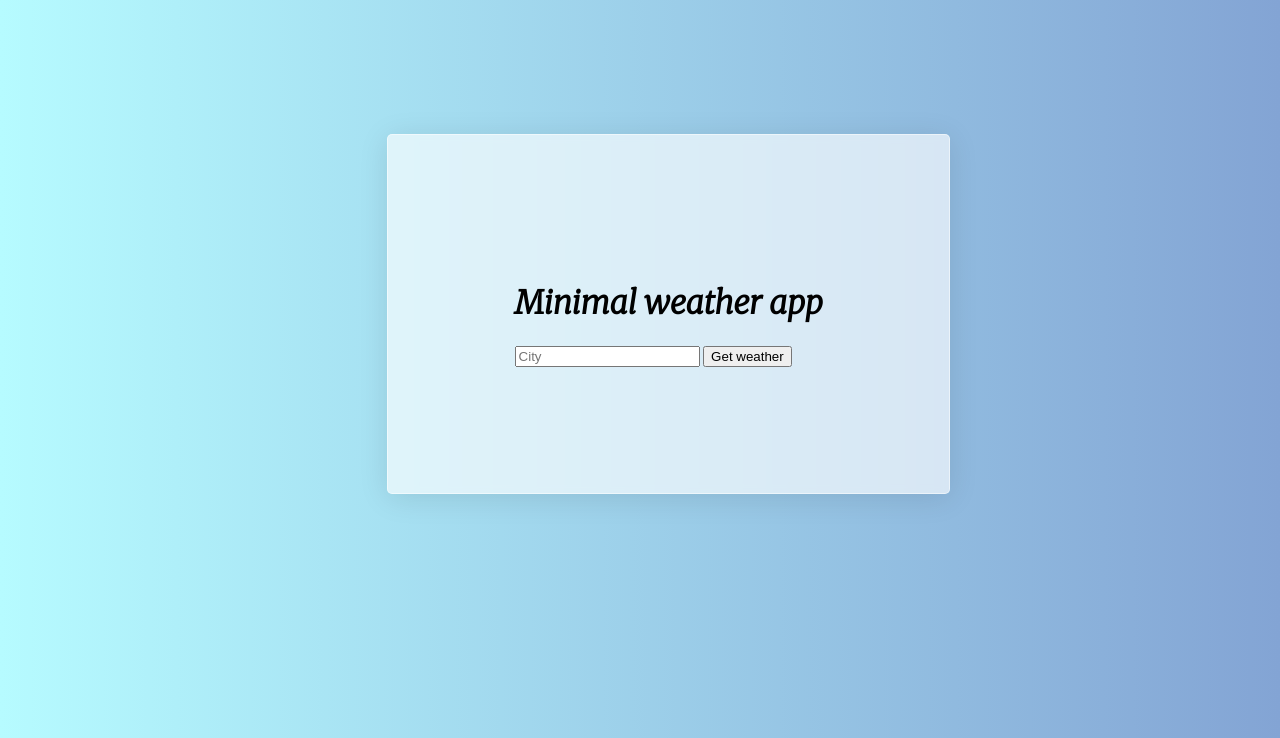
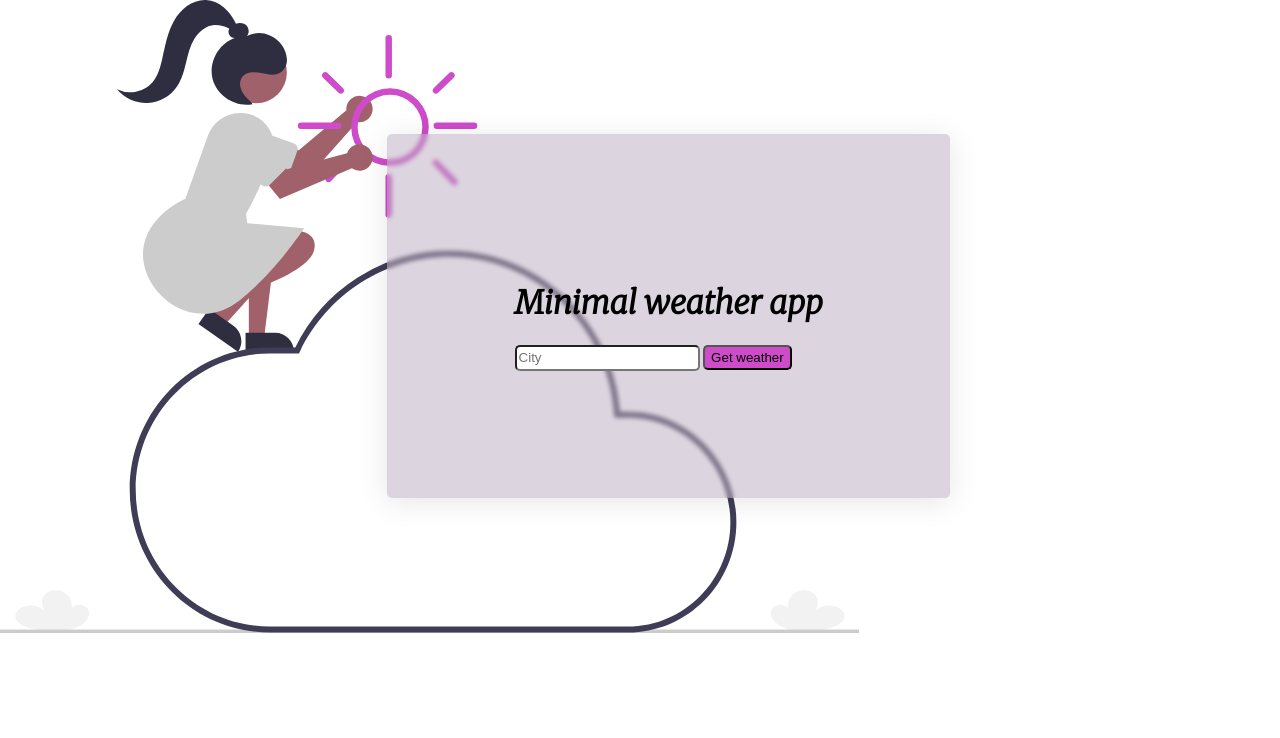
Before and after one commit to ZeusPod/weather_app, a Flask app: page / in a window 1280 px wide. Shown: the top 738 px of the page. Run offline with Flask 2, Linux system fonts and the light colour scheme; parts of the project's set-up code (start-up, migrations or seed data) failed here and were passed over.

Commit message:
css style change

```diff
--- a/static/css/main.css
+++ b/static/css/main.css
@@ -1,47 +1,47 @@
-@import url('https://fonts.googleapis.com/css2?family=Merriweather:ital,wght@1,300&display=swap');
+@import url("https://fonts.googleapis.com/css2?family=Merriweather:ital,wght@1,300&display=swap");
 
 body {
-  background: #83a4d4; /* fallback for old browsers */
-  background: -webkit-linear-gradient(
-    to right,
-    #b6fbff,
-    #83a4d4
-  ); /* Chrome 10-25, Safari 5.1-6 */
-  background: linear-gradient(
-    to right,
-    #b6fbff,
-    #83a4d4
-  ); /* W3C, IE 10+/ Edge, Firefox 16+, Chrome 26+, Opera 12+, Safari 7+ */
+  background-image: url(/static/css/img/undraw_weather_app_re_kcb1.svg);
+  background-repeat: no-repeat;
 }
 
-
-.card-container{
-
+.card-container {
   display: inline-block;
   margin-left: 30%;
   margin-top: 10%;
   padding: 10%;
   border-radius: 5px;
-font-family: 'Merriweather', serif;
-background: rgba(255, 255, 255, 0.64);
+  font-family: "Merriweather", serif;
+  background: rgba(186, 170, 189, 0.5);
   box-shadow: 0 4px 30px rgba(0, 0, 0, 0.1);
-backdrop-filter: blur(5px);
--webkit-backdrop-filter: blur(5px);
-border: 1px solid rgba(255, 255, 255, 0.5);
-
+  backdrop-filter: blur(1.9px);
+  -webkit-backdrop-filter: blur(1.9px);
+  border: 1px solid rgba(186, 170, 189, 0.05);
 }
 
-.info-container{
+.info-container {
   display: inline-block;
   margin-left: 30%;
   margin-top: 10%;
   padding: 5%;
   border-radius: 5px;
-  font-family: 'Merriweather', serif;
-  background: rgba(255, 255, 255, 0.64);
+  font-family: "Merriweather", serif;
+  background: rgba(186, 170, 189, 0.5);
   box-shadow: 0 4px 30px rgba(0, 0, 0, 0.1);
-  backdrop-filter: blur(5px);
-  -webkit-backdrop-filter: blur(5px);
-  border: 1px solid rgba(255, 255, 255, 0.5);
+  backdrop-filter: blur(1.9px);
+  -webkit-backdrop-filter: blur(1.9px);
+  border: 1px solid rgba(186, 170, 189, 0.05);
+}
 
+.text-area {
+  border-radius: 5px;
+  outline: none;
+  height: 20px;
 }
+
+.btn {
+  border-radius: 5px;
+  background: #ce4bca;
+  outline: none;
+  height: 25px;
+}
--- a/templates/index.html
+++ b/templates/index.html
@@ -13,8 +13,8 @@
 
             <h1>Minimal weather app</h1>
             <form action="{{url_for('weather')}}" method="POST">
-                <input type="text" name="city" placeholder="City">
-                <input type="submit" value="Get weather">
+                <input class="text-area" type="text" name="city" placeholder="City" required>
+                <input class="btn" type="submit" value="Get weather">
 
         </div>
 
--- a/templates/weather.html
+++ b/templates/weather.html
@@ -25,7 +25,10 @@
             <li>Weather : {{ data[3] }} <img src="{{ data[4] }}" alt="" /></li>
           </h2>
           <h2>
-            <li>date & hour : {{ data[5] }}</li>
+            <li>Date & hour : {{ data[5] }}</li>
+          </h2>
+          <h2>
+            <li>Humidity : {{ data[6] }}</li>
           </h2>
         </ul>
 
--- a/weather.json
+++ b/weather.json
@@ -1 +1 @@
-{"location": {"name": "Buenos Aires", "region": "Distrito Federal", "country": "Argentina", "lat": -34.59, "lon": -58.67, "tz_id": "America/Argentina/Buenos_Aires", "localtime_epoch": 1643072275, "localtime": "2022-01-24 21:57"}, "current": {"last_updated_epoch": 1643071500, "last_updated": "2022-01-24 21:45", "temp_c": 28.0, "temp_f": 82.4, "is_day": 0, "condition": {"text": "Sunny", "icon": "//cdn.weatherapi.com/weather/64x64/night/113.png", "code": 1000}, "wind_mph": 4.9, "wind_kph": 7.9, "wind_degree": 114, "wind_dir": "ESE", "pressure_mb": 1008.0, "pressure_in": 29.75, "precip_mm": 0.0, "precip_in": 0.0, "humidity": 63, "cloud": 12, "feelslike_c": 30.1, "feelslike_f": 86.2, "vis_km": 10.0, "vis_miles": 6.0, "uv": 7.0, "gust_mph": 7.8, "gust_kph": 12.6}}
+{"location": {"name": "Caracas", "region": "Distrito Federal", "country": "Venezuela", "lat": 10.5, "lon": -66.92, "tz_id": "America/Caracas", "localtime_epoch": 1643115929, "localtime": "2022-01-25 9:05"}, "current": {"last_updated_epoch": 1643112000, "last_updated": "2022-01-25 08:00", "temp_c": 15.6, "temp_f": 60.1, "is_day": 1, "condition": {"text": "Sunny", "icon": "//cdn.weatherapi.com/weather/64x64/day/113.png", "code": 1000}, "wind_mph": 1.3, "wind_kph": 2.2, "wind_degree": 120, "wind_dir": "ESE", "pressure_mb": 1013.0, "pressure_in": 29.91, "precip_mm": 0.0, "precip_in": 0.0, "humidity": 88, "cloud": 0, "feelslike_c": 15.6, "feelslike_f": 60.1, "vis_km": 10.0, "vis_miles": 6.0, "uv": 5.0, "gust_mph": 7.6, "gust_kph": 12.2}}
--- a/weather.py
+++ b/weather.py
@@ -32,12 +32,14 @@ class Weather():
             weather = data['current']['condition']['text']
             icon = data['current']['condition']['icon']
             localtime = data['location']['localtime']
+            humidity = data['current']['humidity']
             forecast.append(city)
             forecast.append(country)
             forecast.append(temp)
             forecast.append(weather)
             forecast.append(icon)
             forecast.append(localtime)
+            forecast.append(humidity)
 
         return forecast
 
```
Also changed, not shown: static/css/img/undraw_weather_app_re_kcb1.svg (added). Lines whose indentation alone changed are shown as unchanged.
